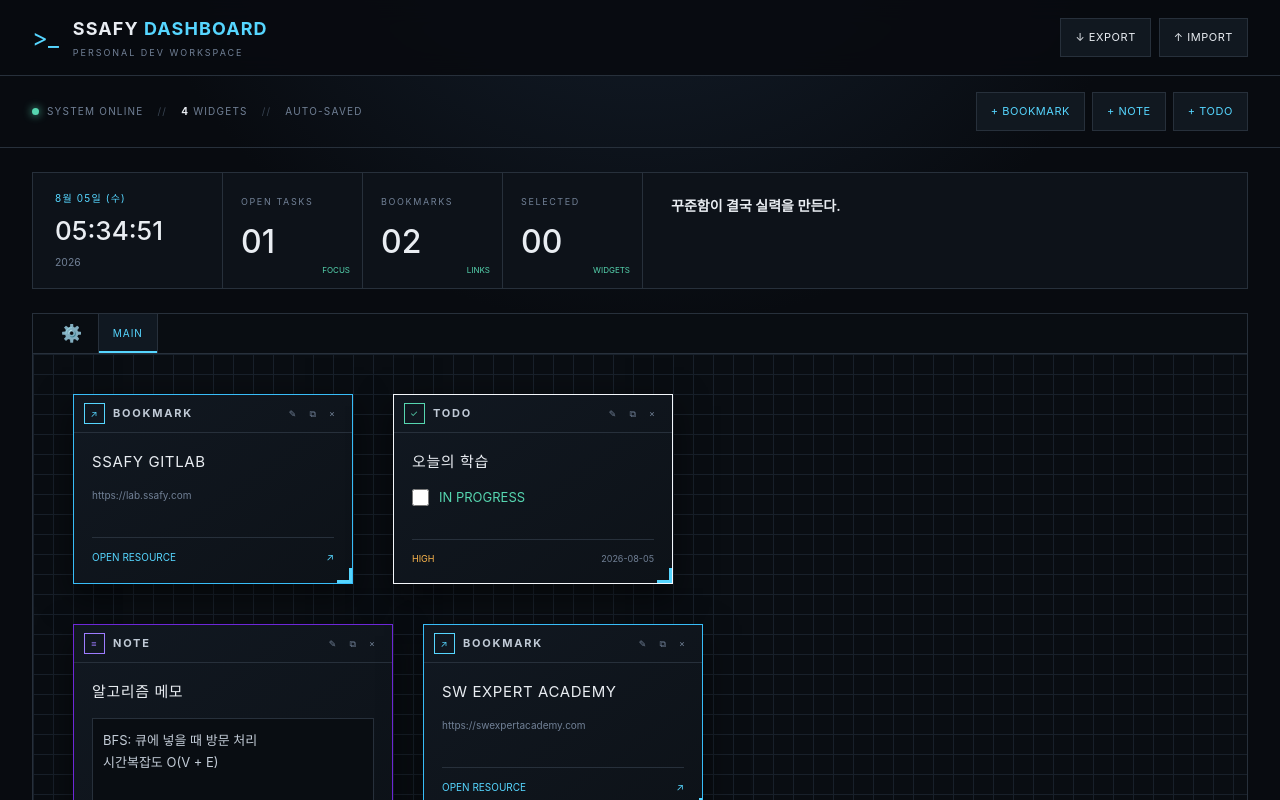
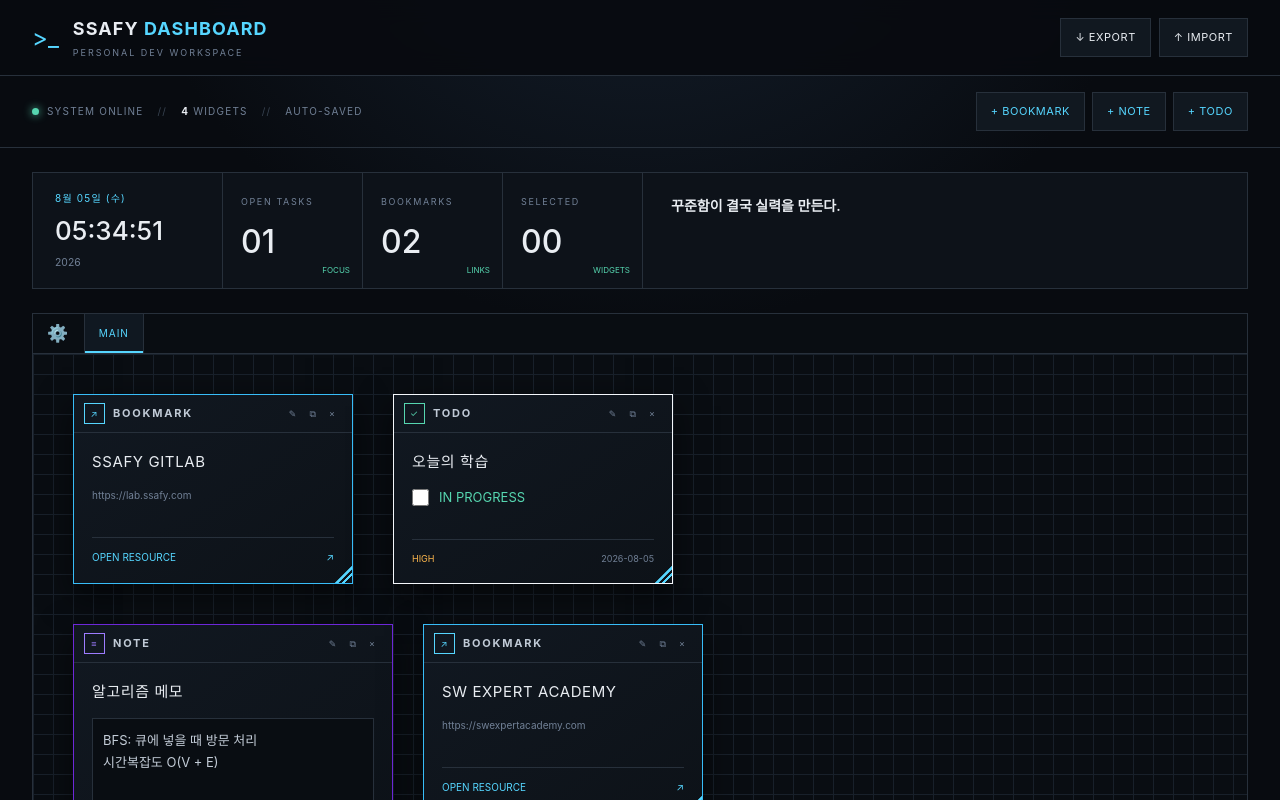
Before and after one commit to HappyBird6/SSAFY-DASHBOARD, a React (Vite) app: page / in a window 1280 px wide. Shown: the top 800 px of the page. Built offline with nearby package versions, Linux system fonts and the light colour scheme.

Commit message:
Constrain widget resizing to visible corner handle

```diff
--- a/app/globals.css
+++ b/app/globals.css
@@ -1,4 +1,25 @@
 @import "tailwindcss";
+.canvas-label {
+  padding-left: 0 !important;
+}
+.resize-corner {
+  width: 18px !important;
+  height: 18px !important;
+  border: 0 !important;
+  cursor: nwse-resize;
+  background: linear-gradient(
+    135deg,
+    transparent 52%,
+    var(--cyan) 53%,
+    var(--cyan) 61%,
+    transparent 62%,
+    transparent 70%,
+    var(--cyan) 71%,
+    var(--cyan) 79%,
+    transparent 80%
+  );
+  touch-action: none;
+}
 .widget-color-settings {
   display: grid;
   gap: 10px;
--- a/app/page.tsx
+++ b/app/page.tsx
@@ -321,7 +321,7 @@ export default function Home() {
         },
       })
       .resizable({
-        edges: { left: true, right: true, bottom: true, top: true },
+        edges: { right: ".resize-corner", bottom: ".resize-corner" },
         modifiers: [
           interact.modifiers.restrictSize({ min: { width: 240, height: 150 } }),
         ],
```
